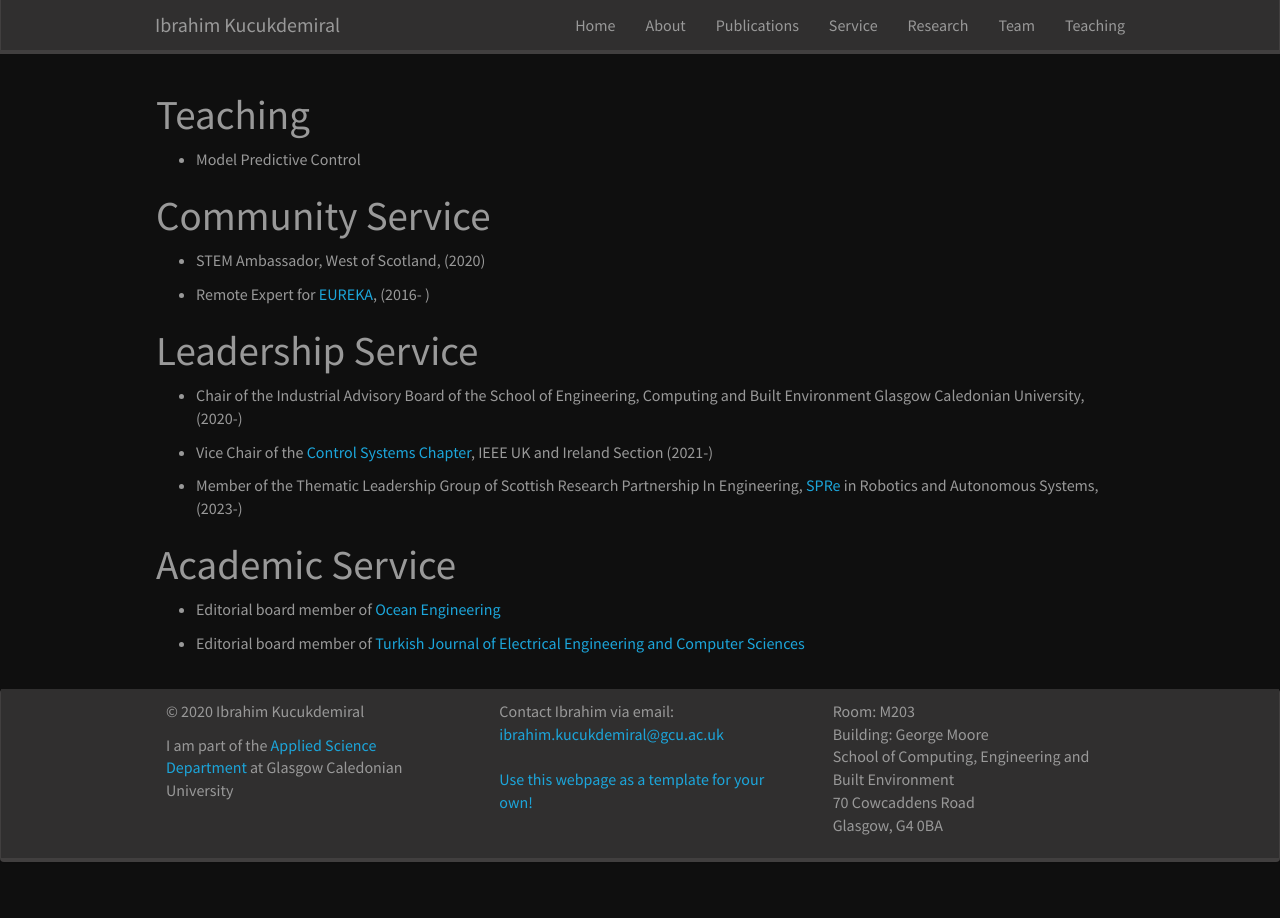
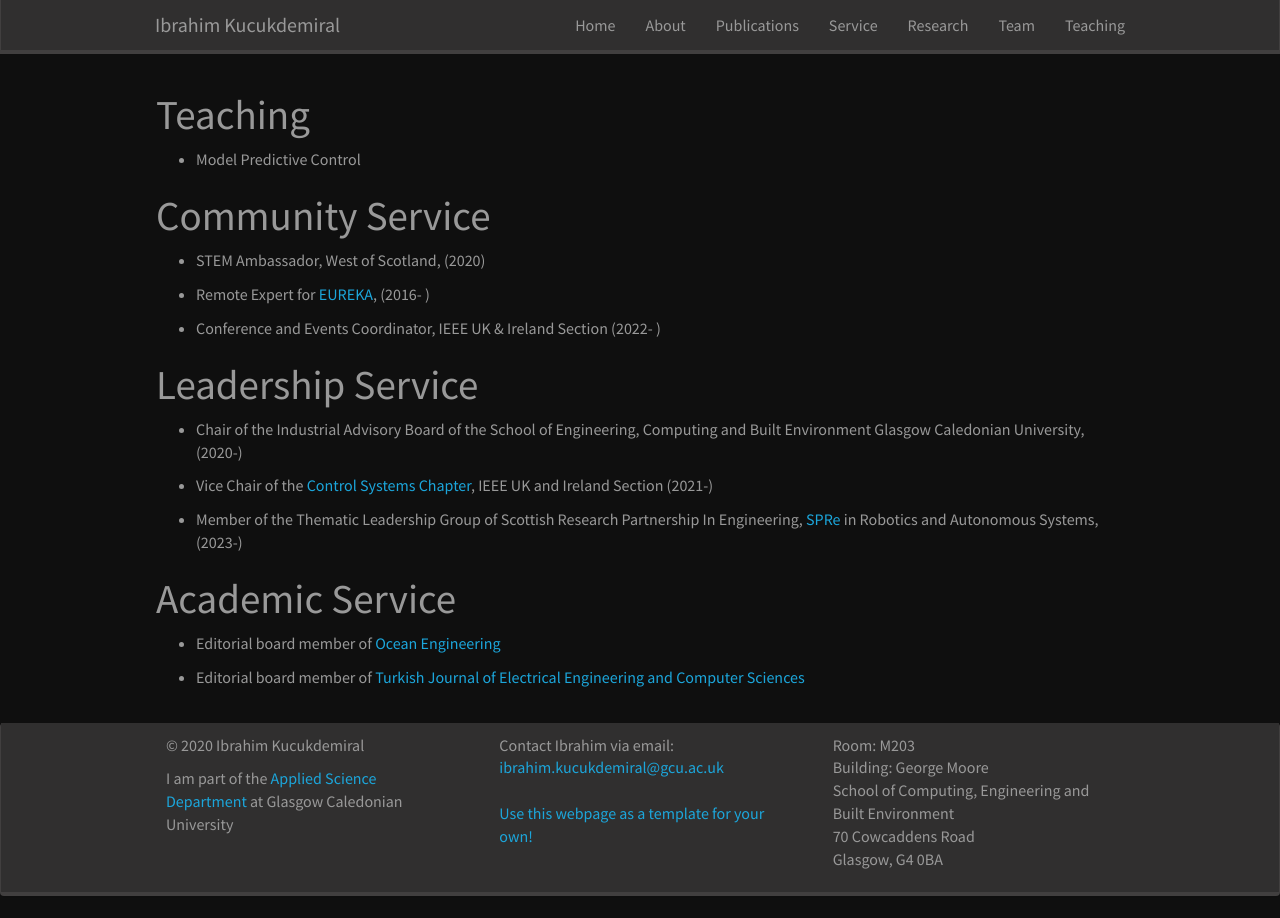
Before and after one commit to kucukdemiral/kucukdemiral.github.io, a Jekyll site: the page built from _pages/service.md, in a window 1280 px wide. Built offline with Jekyll 4.4.1, drawn with Linux system fonts in a browser that asks for light colours; nearby versions of some CDN libraries; a style sheet for code colours, icons or effects is not loaded.

Commit message:
Update community_service.yml

```diff
--- a/_data/community_service.yml
+++ b/_data/community_service.yml
@@ -1,2 +1,3 @@
 - name: STEM Ambassador, West of Scotland, (2020)
 - name: Remote Expert for [EUREKA](https://www.eurekanetwork.org), (2016-  )
+- name: Conference and Events Coordinator, IEEE UK & Ireland Section (2022- )
```
